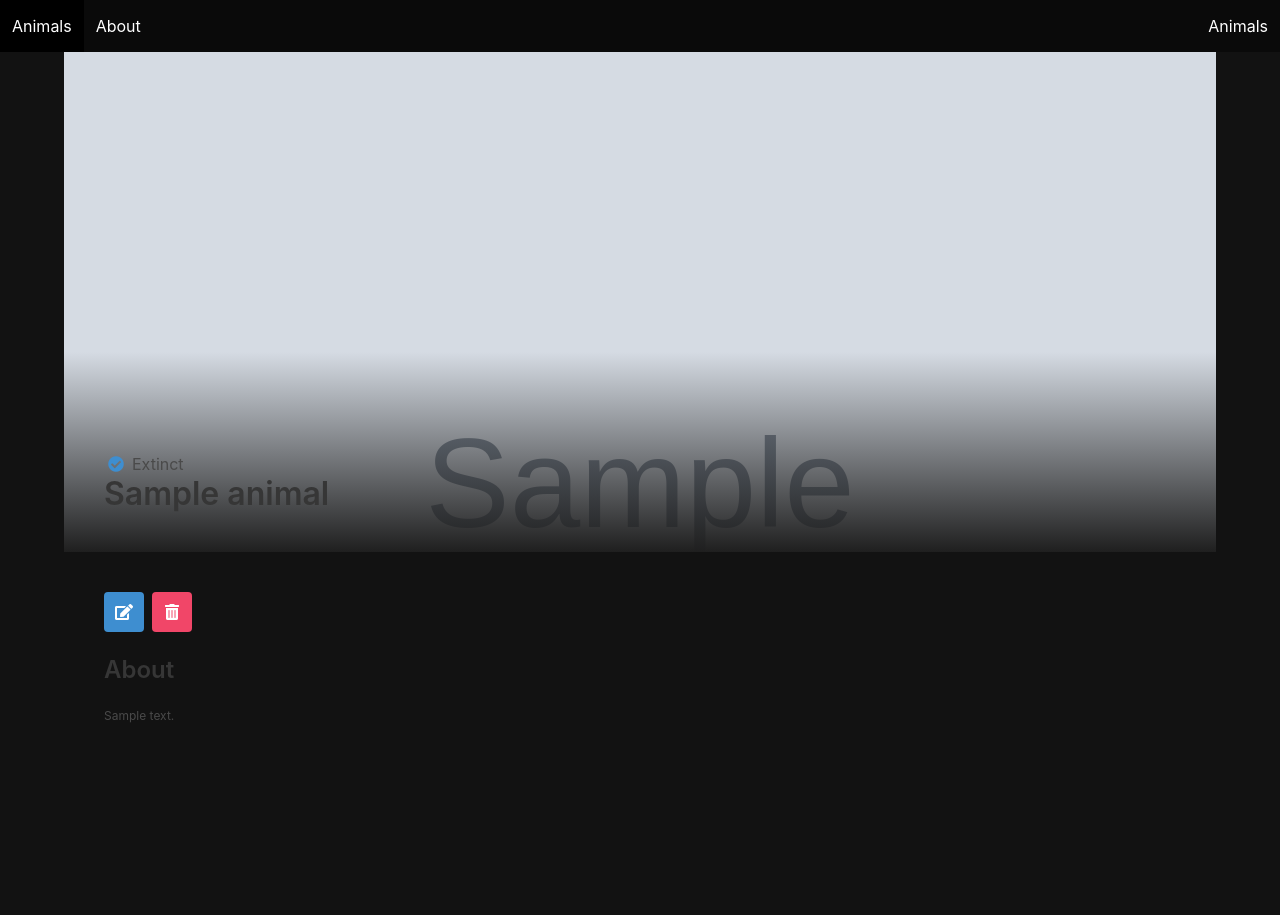
After one commit to juliafan55/django-animals, a Django app: page /animals/1/ in a window 1280 px wide. The commit adds this page. Shown: the top 915 px of the page. Run offline with Django 4.2, Linux system fonts and the light colour scheme; tables that the repository leaves empty hold one stand-in row (values such as "Sample post"); grey boxes marked "Sample" are stand-in pictures.

Commit message:
add update and delete

```diff
--- a/main_app/static/styles/main.css
+++ b/main_app/static/styles/main.css
@@ -8,6 +8,11 @@ h1,
 h2,
 h3 {
   color: #ffffff;
+}
+
+.container {
+  padding: 40px;
+  padding-right: 0;
 }
 
 .title {
@@ -33,3 +38,41 @@ h3 {
 p {
   font-size: 12px;
 }
+
+.detail__img {
+  position: absolute;
+  left: 0;
+  top: 0;
+  width: 100%;
+  height: 500px;
+  background-color: #ffffff;
+  overflow: hidden;
+}
+
+.detail__img::after {
+  content: "";
+  background-image: linear-gradient(transparent 60%, #1f1f1f);
+  position: absolute;
+  top: 0;
+  left: 0;
+  width: 100%;
+  height: 100%;
+  z-index: 5;
+}
+
+img {
+  width: 100%;
+  height: 500px;
+  object-fit: cover;
+  object-position: top;
+}
+
+.detail__name {
+  position: absolute;
+  z-index: 5;
+  top: 400px;
+}
+
+.detail__container {
+  margin-top: 500px;
+}
--- /dev/null
+++ b/main_app/templates/animal_detail.html
@@ -0,0 +1,38 @@
+{% extends 'base.html' %}
+{% block title %}Detail{% endblock %}
+{% block content %}
+<div class="detail__img">
+    <img src="{{animal.img}}" alt="{{animal.name}}" />
+</div>
+<div class="detail__name">
+    {% if animal.extinct_animal %}
+    <div class="icon-text">
+        <span class="icon has-text-info">
+            <i class="fas fa-check-circle"></i>
+        </span>
+        <span>Extinct</span>
+    </div>
+    {% endif %}
+    <h1 class="title">{{animal.name}}</h1>
+</div>
+<div class="detail__container">
+    <div class="buttons">
+        </a>
+        <a href="{% url 'animal_update' animal.pk %}" class="button is-info">
+            <span class="icon">
+                <i class="fas fa-edit"></i>
+            </span>
+        </a>
+        <a href="{% url 'animal_delete' animal.pk %}" class="button is-danger">
+            <span class="icon">
+                <i class="fas fa-trash-alt"></i>
+            </span>
+        </a>
+    </div>
+    <div class="detail__about">
+        <h4 class="title is-4">About</h4>
+        <p>{{animal.bio}}</p>
+    </div>
+</div>
+
+{% endblock %}
--- a/main_app/templates/animal_list.html
+++ b/main_app/templates/animal_list.html
@@ -17,10 +17,11 @@
   </div>
   <!--  This anchor tag will redirect back to artist list without a query param -->
   <a class="button is-dark" href="{% url 'animal_list' %}">Clear Search</a>
+  <a class="button is-dark" href="{% url 'animal_create' %}">Add Animal</a>
 </form>
 <div class="gallery">
   {% for animal in animals %}
-  <a href="">
+  <a href="{% url 'animal_detail' animal.pk %}">
     <div class="card">
       <div class="card-image">
         <figure class="image is-square">
--- a/main_app/templates/base.html
+++ b/main_app/templates/base.html
@@ -6,6 +6,7 @@
         <meta charset="UTF-8" />
         <meta http-equiv="X-UA-Compatible" content="IE=edge" />
         <meta name="viewport" content="width=device-width, initial-scale=1.0" />
+        <link rel="stylesheet" href="https://cdnjs.cloudflare.com/ajax/libs/font-awesome/5.15.4/css/all.min.css">
         <link rel="stylesheet" href="{% static 'styles/main.css' %}" />
         <script src="{% static 'scripts/main.js' %}" defer></script>
 
--- a/main_app/urls.py
+++ b/main_app/urls.py
@@ -6,4 +6,9 @@ urlpatterns = [
     path('about/', views.About.as_view(), name="about"),
     path('animals/', views.AnimalList.as_view(), name="animal_list"),
     path('animals/new', views.AnimalCreate.as_view(), name="animal_create"),
+    path('animals/<int:pk>/', views.AnimalDetail.as_view(), name="animal_detail"),
+    path('animals/<int:pk>/update',
+         views.AnimalUpdate.as_view(), name="animal_update"),
+    path('animals/<int:pk>/delete',
+         views.AnimalDelete.as_view(), name="animal_delete")
 ]
--- a/main_app/views.py
+++ b/main_app/views.py
@@ -1,8 +1,11 @@
+from xml.dom.minidom import AttributeList
 from django.shortcuts import render
 from django.views import View
 from django.http import HttpResponse
 from django.views.generic.base import TemplateView
-from django.views.generic.edit import CreateView
+from django.views.generic.edit import CreateView, UpdateView, DeleteView
+from django.views.generic import DetailView
+from django.urls import reverse
 
 from .models import Animal
 
@@ -32,6 +35,32 @@ class AnimalList(TemplateView):
         return context
 
 
-class ArtistCreate(CreateView):
+class AnimalCreate(CreateView):
     model = Animal
-    fields['name', 'img', 'bio', 'extinct_animal']
+    fields = ['name', 'img', 'bio', 'extinct_animal']
+    template_name = "animal_create.html"
+    success_url = "/animals/"
+
+    def get_success_url(self):
+        return reverse('animal_detail', kwargs={'pk': self.object.pk})
+
+
+class AnimalDetail(DetailView):
+    model = Animal
+    template_name = "animal_detail.html"
+
+
+class AnimalUpdate(UpdateView):
+    model = Animal
+    fields = ['name', 'img', 'bio', 'extinct_animal']
+    template_name = "animal_update.html"
+    success_url = "/animals/"
+
+    def get_success_url(self):
+        return reverse('animal_detail', kwargs={'pk': self.object.pk})
+
+
+class AnimalDelete(DeleteView):
+    model = Animal
+    template_name = "animal_delete_confirmation.html"
+    success_url = "/animals/"
```
Also changed, not shown: main_app/templates/animal_create.html (added, +15 -0 lines), main_app/templates/animal_delete_confirmation.html (added, +12 -0 lines), main_app/templates/animal_update.html (added, +8 -0 lines), 1 other file.
